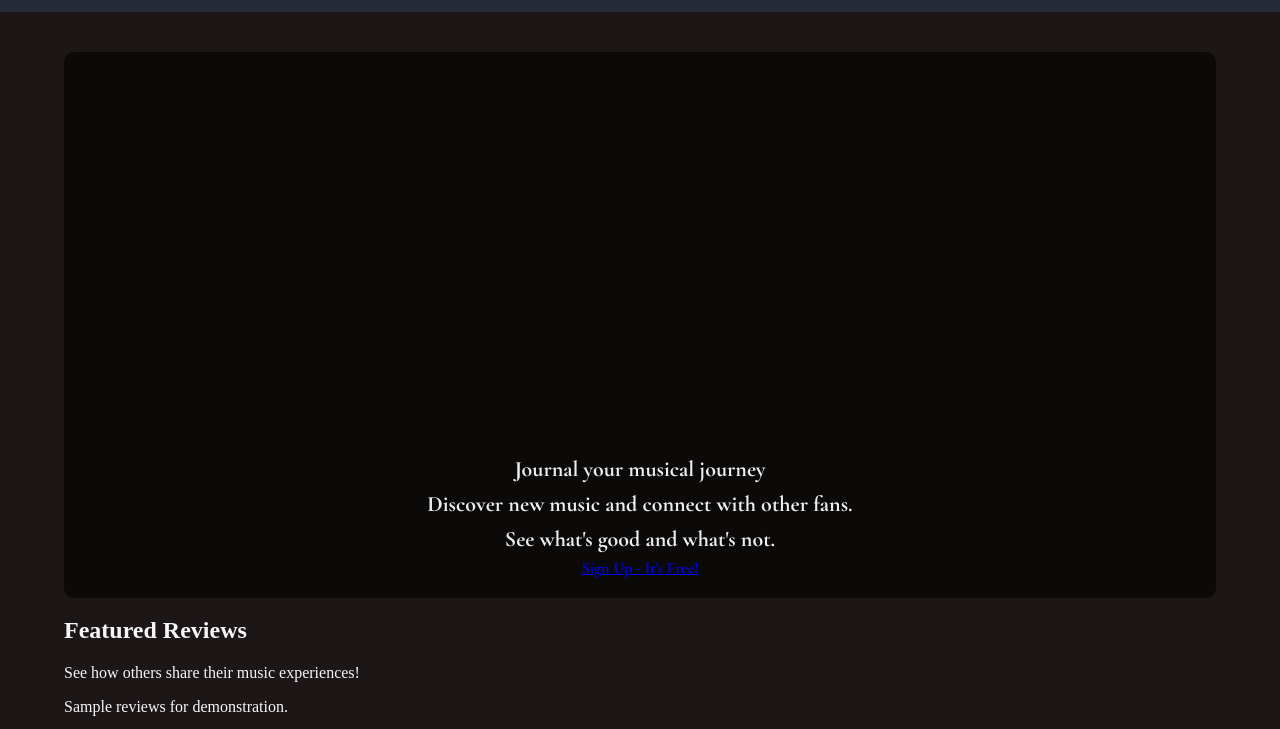
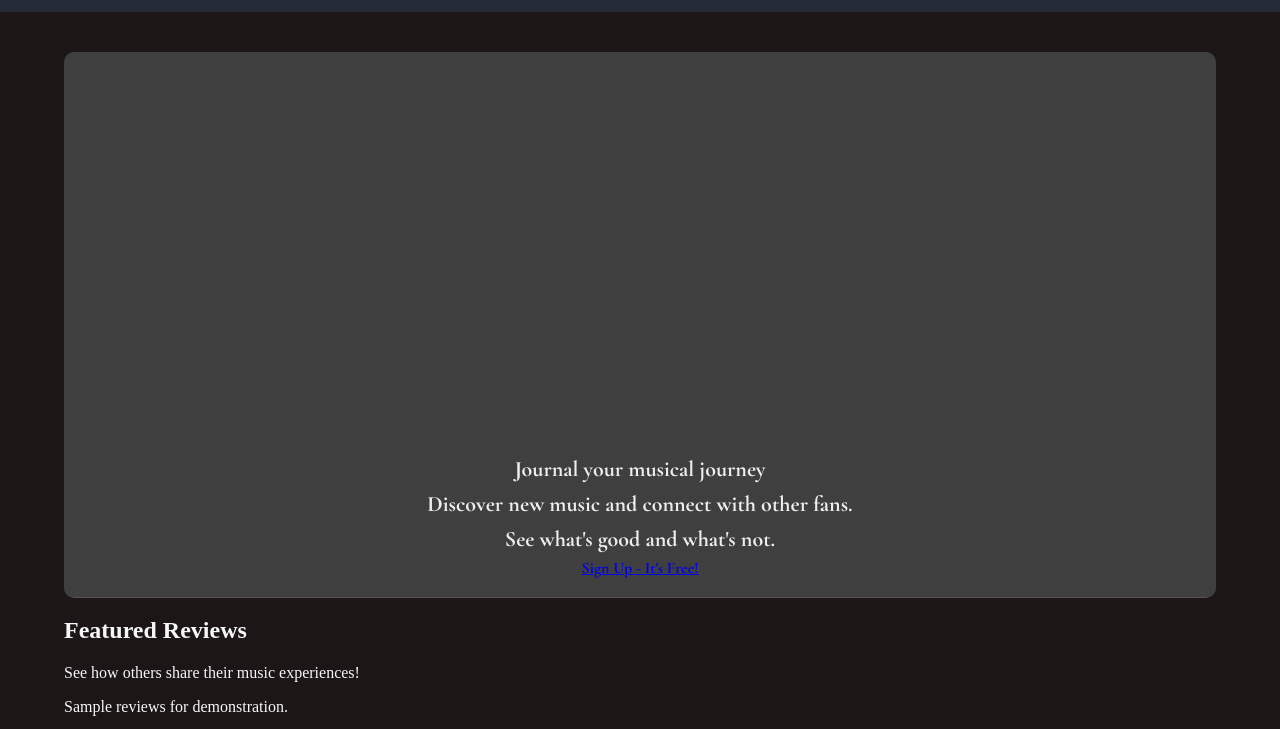
Before and after one commit to thrento/trackrecord, a plain HTML site: page index.html in a window 1280 px wide. Shown: the part 55-784 px from the top of the page. Drawn offline with nearby package versions, Linux system fonts and the light colour scheme; the site is published under a folder, as on GitHub Pages, so addresses that start at the root find nothing; grey boxes are pictures that could not be loaded.

Commit message:
image changes

```diff
--- a/style.css
+++ b/style.css
@@ -70,7 +70,7 @@ main > img {
             rgba(0, 0, 0, 0.6),
             rgba(0, 0, 0, 0.6)
         ),
-        url("/trackrecordwelcome.jpg");
+        url("trackrecordwelcome.jpg");
 
     background-size: cover;
     background-position: center;
```
